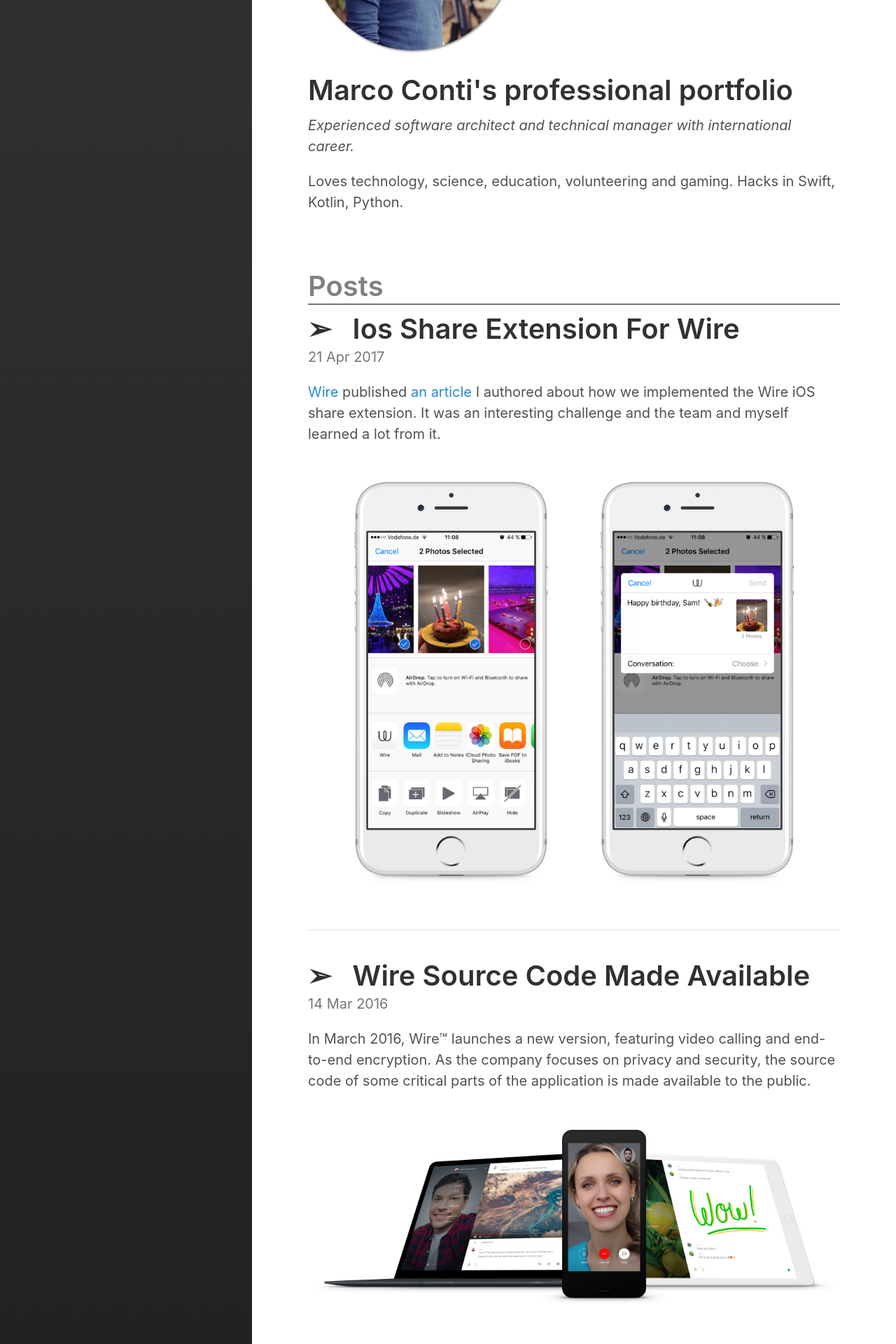
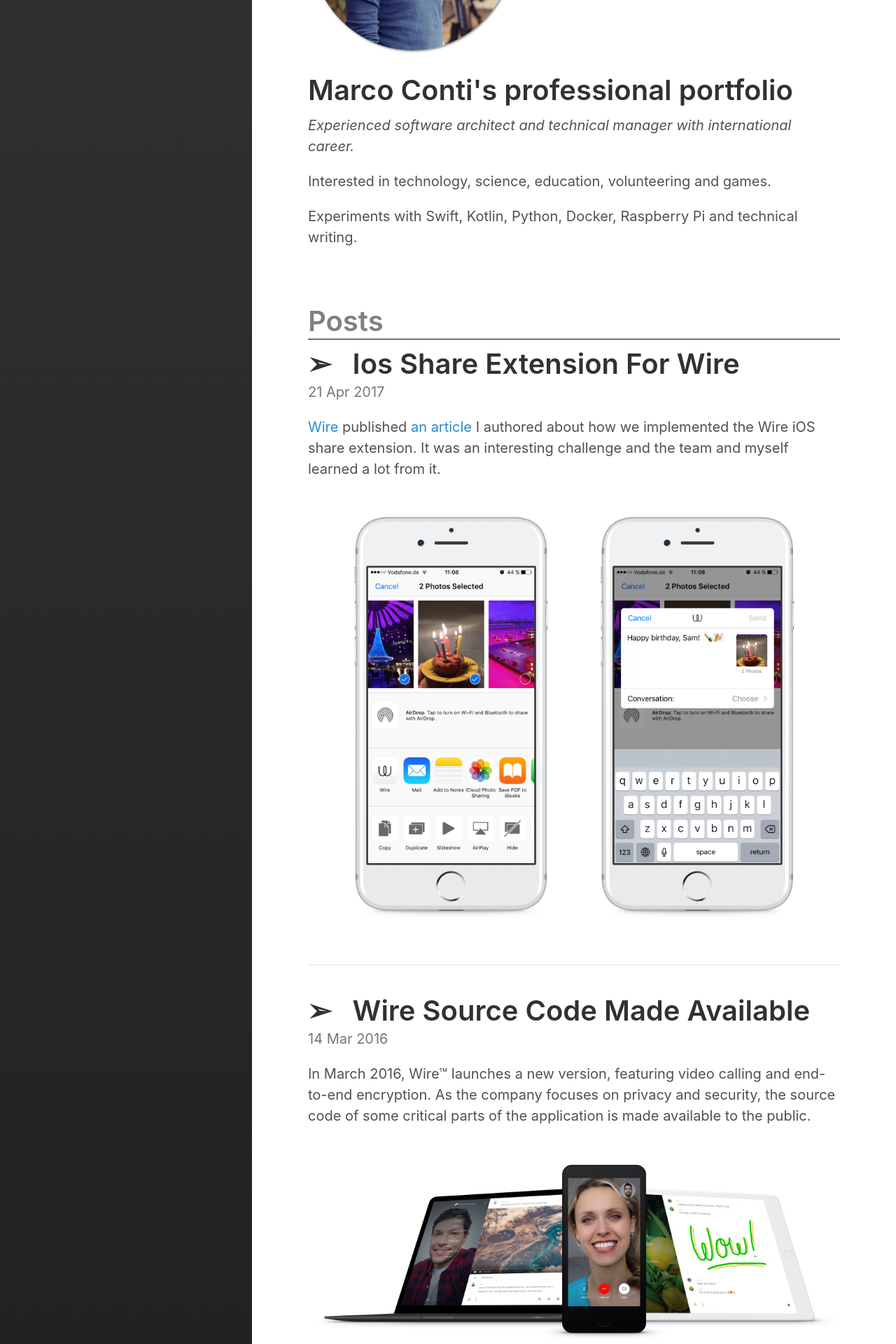
Before and after one commit to marcoconti83/marcoconti83.github.io, a Jekyll site: the page built from index.html, in a window 1280 px wide. Shown: the part 308-2228 px from the top of the page at 70% size. Built offline with Jekyll 4.4.1, drawn with Linux system fonts in a browser that asks for light colours; the list of posts is cut into pages by our own code; some of the changed text lies outside the part shown.

Commit message:
Update introduction

```diff
--- a/_includes/front-page.html
+++ b/_includes/front-page.html
@@ -4,4 +4,5 @@
 <h1 class="front-page-title">Marco Conti's professional portfolio</h1>
 
 <p><em>Experienced software architect and technical manager with international career.</em></p>
-<p>Loves technology, science, education, volunteering and gaming. Hacks in Swift, Kotlin, Python.</p>
+<p>Interested in technology, science, education, volunteering and games.</p>
+<p>Experiments with Swift, Kotlin, Python, Docker, Raspberry Pi and technical writing.</p>
```
